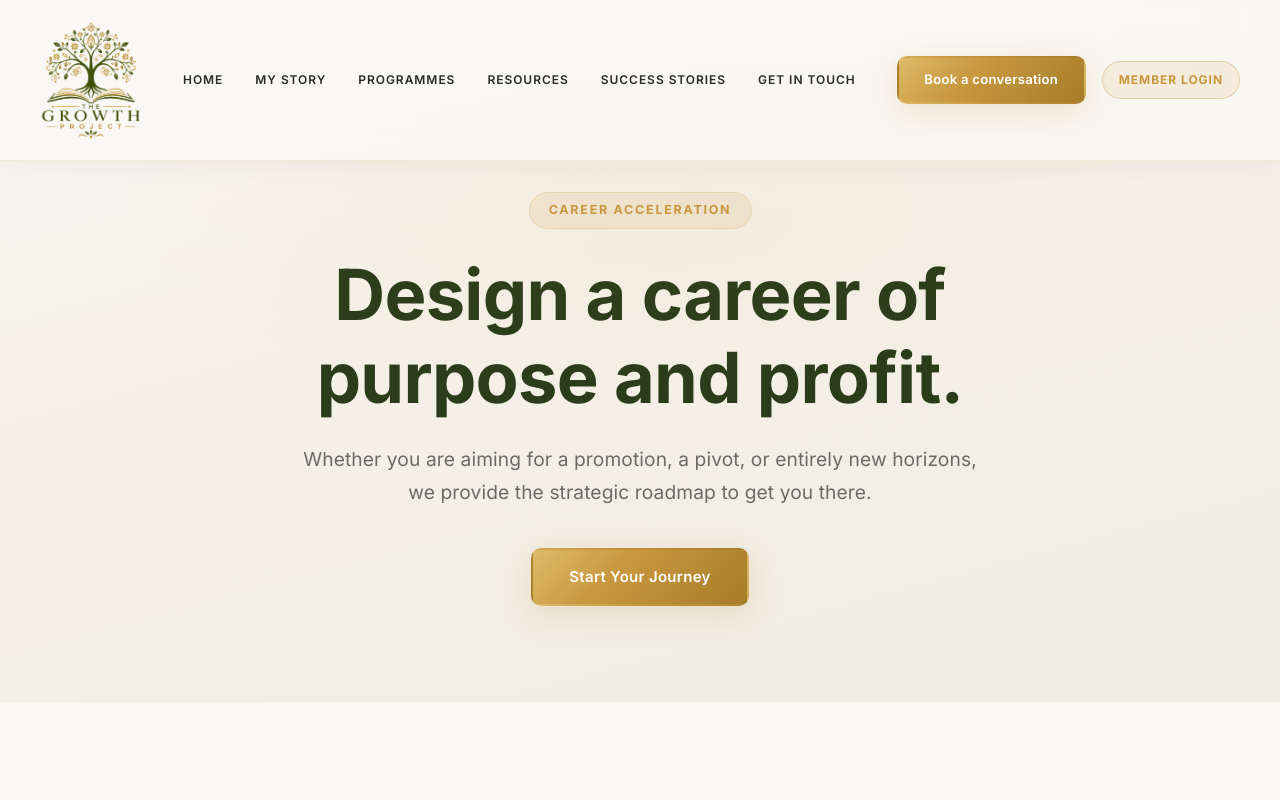
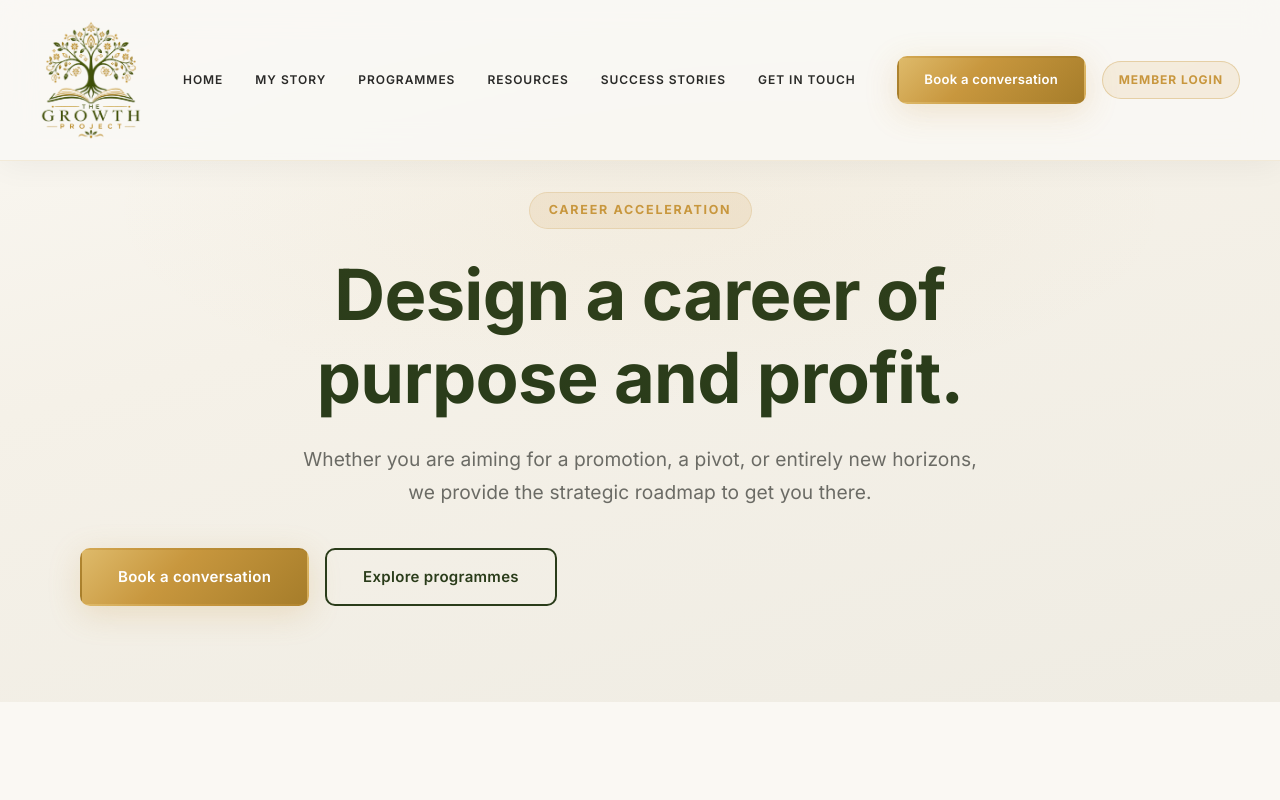
Before and after one commit to abhi2715/TGP, a React (Vite) app: page /programmes/career in a window 1280 px wide. Shown: the top 800 px of the page. Built offline with nearby package versions, Linux system fonts and the light colour scheme; a web font is replaced by a local one.

Commit message:
feat: standardise standalone CTAs globally to use the Book/Explore dual pair

```diff
--- a/src/index.css
+++ b/src/index.css
@@ -263,6 +263,18 @@ p {
 .bg-offwhite {
   background-color: var(--color-offwhite);
 }
+
+/* ── CTA Groups ── */
+.cta-group {
+  display: flex;
+  gap: 1rem;
+  align-items: center;
+  flex-wrap: wrap;
+}
+.cta-group.center {
+  justify-content: center;
+}
+
 
 .bg-gold {
   background-color: var(--color-gold);
--- a/src/pages/CareerGrowth.tsx
+++ b/src/pages/CareerGrowth.tsx
@@ -1,5 +1,5 @@
 import { Link } from 'react-router-dom';
-import { ArrowRight, Map, LineChart, Briefcase } from 'lucide-react';
+import { Map, LineChart, Briefcase } from 'lucide-react';
 import './Services.css';
 
 const CareerGrowth = () => {
@@ -12,7 +12,10 @@ const CareerGrowth = () => {
           <p className="hero-sub">
             Whether you are aiming for a promotion, a pivot, or entirely new horizons, we provide the strategic roadmap to get you there.
           </p>
-          <Link to="/contact" className="btn btn-primary">Start Your Journey</Link>
+          <div className="cta-group">
+            <Link to="/book-consultation" className="btn btn-primary">Book a conversation</Link>
+            <Link to="/programmes" className="btn btn-secondary">Explore programmes</Link>
+          </div>
         </div>
       </section>
 
@@ -105,7 +108,10 @@ const CareerGrowth = () => {
         <div className="container">
           <h2>Stop leaving your career to chance.</h2>
           <p>Take control of your professional trajectory today.</p>
-          <Link to="/programmes" className="btn btn-primary">Explore Programmes <ArrowRight size={18}/></Link>
+          <div className="cta-group center">
+            <Link to="/book-consultation" className="btn btn-primary">Book a conversation</Link>
+            <Link to="/programmes" className="btn btn-secondary">Explore programmes</Link>
+          </div>
         </div>
       </section>
     </div>
--- a/src/pages/Community.tsx
+++ b/src/pages/Community.tsx
@@ -93,9 +93,9 @@ const Community = () => {
         <div className="container">
           <h2>Ready to find your tribe?</h2>
           <p>Community access is included in all our premium programmes and available via separate membership.</p>
-          <div className="cta-buttons">
-            <Link to="/contact" className="btn btn-primary">Apply for Membership</Link>
-            <Link to="/programmes" className="btn btn-secondary">View Programmes</Link>
+          <div className="cta-group center">
+            <Link to="/book-consultation" className="btn btn-primary">Book a conversation</Link>
+            <Link to="/programmes" className="btn btn-secondary">Explore programmes</Link>
           </div>
         </div>
       </section>
--- a/src/pages/FAQ.tsx
+++ b/src/pages/FAQ.tsx
@@ -1,5 +1,6 @@
 import { useState } from 'react';
 import { ChevronDown, ChevronUp, HelpCircle } from 'lucide-react';
+import { Link } from 'react-router-dom';
 
 const FAQ = () => {
   const faqs = [
@@ -92,7 +93,10 @@ const FAQ = () => {
           <div className="text-center mt-5" style={{ marginTop: '4rem' }}>
             <h3>Still have questions?</h3>
             <p className="mb-3 text-muted">We're here to help clarify anything you need.</p>
-            <a href="/contact" className="btn btn-secondary">Get in touch</a>
+          <div className="cta-group center">
+            <Link to="/book-consultation" className="btn btn-primary">Book a conversation</Link>
+            <Link to="/programmes" className="btn btn-secondary">Explore programmes</Link>
+          </div>
           </div>
         </div>
       </section>
--- a/src/pages/LeadershipCoaching.tsx
+++ b/src/pages/LeadershipCoaching.tsx
@@ -1,5 +1,5 @@
 import { Link } from 'react-router-dom';
-import { ArrowRight, Anchor, Target, Zap } from 'lucide-react';
+import { Anchor, Target, Zap } from 'lucide-react';
 import './Services.css';
 
 const LeadershipCoaching = () => {
@@ -12,7 +12,10 @@ const LeadershipCoaching = () => {
           <p className="hero-sub">
             Bespoke coaching for senior leaders navigating complex organizational challenges and driving strategic transformation.
           </p>
-          <Link to="/contact" className="btn btn-primary">Inquire About Coaching</Link>
+          <div className="cta-group">
+            <Link to="/book-consultation" className="btn btn-primary">Book a conversation</Link>
+            <Link to="/programmes" className="btn btn-secondary">Explore programmes</Link>
+          </div>
         </div>
       </section>
 
@@ -105,7 +108,10 @@ const LeadershipCoaching = () => {
         <div className="container">
           <h2>Elevate your leadership narrative.</h2>
           <p>Schedule a confidential consultation to discuss your leadership challenges.</p>
-          <Link to="/book-consultation" className="btn btn-primary">Book a conversation <ArrowRight size={18}/></Link>
+          <div className="cta-group center">
+            <Link to="/book-consultation" className="btn btn-primary">Book a conversation</Link>
+            <Link to="/programmes" className="btn btn-secondary">Explore programmes</Link>
+          </div>
         </div>
       </section>
     </div>
--- a/src/pages/Mentorship.tsx
+++ b/src/pages/Mentorship.tsx
@@ -1,5 +1,5 @@
 import { Link } from 'react-router-dom';
-import { ArrowRight, MessageSquare, Compass, ShieldCheck } from 'lucide-react';
+import { MessageSquare, Compass, ShieldCheck } from 'lucide-react';
 import './Services.css';
 
 const Mentorship = () => {
@@ -12,7 +12,10 @@ const Mentorship = () => {
           <p className="hero-sub">
             Accelerate your growth with personalized, high-impact mentorship from seasoned executives and industry leaders.
           </p>
-          <Link to="/contact" className="btn btn-primary">Match with a Mentor</Link>
+          <div className="cta-group">
+            <Link to="/book-consultation" className="btn btn-primary">Book a conversation</Link>
+            <Link to="/programmes" className="btn btn-secondary">Explore programmes</Link>
+          </div>
         </div>
       </section>
 
@@ -106,7 +109,10 @@ const Mentorship = () => {
         <div className="container">
           <h2>Find your perfect match.</h2>
           <p>Our matching algorithm pairs you with a mentor whose experience aligns perfectly with your goals.</p>
-          <Link to="/book-consultation" className="btn btn-primary">Start the Process <ArrowRight size={18}/></Link>
+          <div className="cta-group center">
+            <Link to="/book-consultation" className="btn btn-primary">Book a conversation</Link>
+            <Link to="/programmes" className="btn btn-secondary">Explore programmes</Link>
+          </div>
         </div>
       </section>
     </div>
--- a/src/pages/PersonalDevelopment.tsx
+++ b/src/pages/PersonalDevelopment.tsx
@@ -1,5 +1,5 @@
 import { Link } from 'react-router-dom';
-import { ArrowRight, Brain, BatteryCharging, Sunrise } from 'lucide-react';
+import { Brain, BatteryCharging, Sunrise } from 'lucide-react';
 import './Services.css';
 
 const PersonalDevelopment = () => {
@@ -12,7 +12,10 @@ const PersonalDevelopment = () => {
           <p className="hero-sub">
             True professional success is built on a foundation of profound personal growth. Master your habits, mindset, and energy.
           </p>
-          <Link to="/contact" className="btn btn-primary">Start Your Evolution</Link>
+          <div className="cta-group">
+            <Link to="/book-consultation" className="btn btn-primary">Book a conversation</Link>
+            <Link to="/programmes" className="btn btn-secondary">Explore programmes</Link>
+          </div>
         </div>
       </section>
 
@@ -105,7 +108,10 @@ const PersonalDevelopment = () => {
         <div className="container">
           <h2>Your transformation begins here.</h2>
           <p>Join a community of individuals committed to lifelong growth.</p>
-          <Link to="/programmes" className="btn btn-primary">View Programmes <ArrowRight size={18}/></Link>
+          <div className="cta-group center">
+            <Link to="/book-consultation" className="btn btn-primary">Book a conversation</Link>
+            <Link to="/programmes" className="btn btn-secondary">Explore programmes</Link>
+          </div>
         </div>
       </section>
     </div>
--- a/src/pages/ProgrammeDetail.tsx
+++ b/src/pages/ProgrammeDetail.tsx
@@ -140,7 +140,10 @@ const ProgrammeDetail = () => {
             <div className="pricing-card">
               <div className="price">{programme.price}</div>
               <p className="price-desc">Comprehensive access to all live sessions, course materials, 1-on-1 coaching, and lifetime alumni network access.</p>
-              <Link to="/contact" className="btn btn-primary btn-full">Apply for Next Cohort</Link>
+              <div className="cta-group">
+                <Link to="/book-consultation" className="btn btn-primary">Book a conversation</Link>
+                <Link to="/programmes" className="btn btn-secondary">Explore programmes</Link>
+              </div>
               <p className="finance-note">Payment plans and corporate sponsorship brochures available upon request.</p>
             </div>
           </div>
--- a/src/pages/Programmes.tsx
+++ b/src/pages/Programmes.tsx
@@ -1,5 +1,5 @@
 import { Link } from 'react-router-dom';
-import { ArrowRight, Sparkles, User, Image as ImageIcon, ZoomIn, ZoomOut, Maximize } from 'lucide-react';
+import { Sparkles, User, Image as ImageIcon, ZoomIn, ZoomOut, Maximize } from 'lucide-react';
 import ScrollReveal from '../components/ui/ScrollReveal';
 import MagneticButton from '../components/ui/MagneticButton';
 import { useState } from 'react';
@@ -22,12 +22,12 @@ const Programmes = () => {
             </p>
           </ScrollReveal>
           <ScrollReveal direction="up" delay={0.3}>
-            <div style={{ display: 'flex', gap: '1rem', justifyContent: 'center', marginTop: '2.5rem', flexWrap: 'wrap' }}>
+            <div className="cta-group center" style={{ marginTop: '2.5rem' }}>
               <MagneticButton>
-                <a href="#shikhar" className="btn btn-primary" style={{ padding: '0.8rem 2rem' }}>Explore Shikhar</a>
+                <Link to="/book-consultation" className="btn btn-primary" style={{ padding: '0.8rem 2rem' }}>Book a conversation</Link>
               </MagneticButton>
               <MagneticButton>
-                <a href="#aarohan" className="btn btn-secondary" style={{ padding: '0.8rem 2rem', background: 'transparent', borderColor: 'var(--color-gold)', color: 'var(--color-gold)' }}>Explore Aarohan</a>
+                <Link to="/programmes" className="btn btn-secondary" style={{ padding: '0.8rem 2rem' }}>Explore programmes</Link>
               </MagneticButton>
             </div>
           </ScrollReveal>
@@ -76,11 +76,10 @@ const Programmes = () => {
                   </p>
 
                   <div style={{ display: 'flex', gap: '1rem', marginTop: '1.5rem', flexWrap: 'wrap' }}>
-                    <MagneticButton>
-                      <a href="https://docs.google.com/forms/d/e/1FAIpQLScqHDm8OXbFnHkDa4sNxjCY59VcXWz75BRfVeeRfycFAn3nUA/viewform?usp=header" target="_blank" rel="noopener noreferrer" className="btn btn-primary" style={{ display: 'inline-flex', alignSelf: 'flex-start' }}>
-                        Apply for Shikhar <ArrowRight size={18} />
-                      </a>
-                    </MagneticButton>
+                    <div className="cta-group" style={{ marginTop: '1rem' }}>
+                    <Link to="/book-consultation" className="btn btn-primary" style={{ display: 'inline-flex', alignSelf: 'flex-start' }}>Book a conversation</Link>
+                    <Link to="/programmes" className="btn btn-secondary" style={{ display: 'inline-flex', alignSelf: 'flex-start' }}>Explore programmes</Link>
+                  </div>
 
                     <MagneticButton>
                       <button onClick={() => setIsFlyerOpen(true)} className="btn btn-secondary" style={{ display: 'inline-flex', alignSelf: 'flex-start', background: 'transparent', color: 'var(--color-gold)', border: '1px solid rgba(200, 151, 62, 0.4)' }}>
@@ -135,11 +134,10 @@ const Programmes = () => {
                     <li>High-potential executives preparing for enterprise leadership</li>
                   </ul>
 
-                  <MagneticButton>
-                    <Link to="/contact" className="btn btn-primary mt-4" style={{ display: 'inline-flex', alignSelf: 'flex-start' }}>
-                      Enquire about Aarohan <ArrowRight size={18} />
-                    </Link>
-                  </MagneticButton>
+                  <div className="cta-group mt-4">
+                    <Link to="/book-consultation" className="btn btn-primary" style={{ display: 'inline-flex', alignSelf: 'flex-start' }}>Book a conversation</Link>
+                    <Link to="/programmes" className="btn btn-secondary" style={{ display: 'inline-flex', alignSelf: 'flex-start' }}>Explore programmes</Link>
+                  </div>
               </ScrollReveal>
             </div>
 
```
